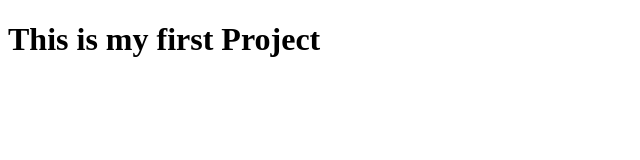
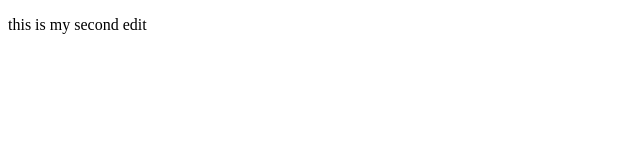
Before and after one commit to saaky8389/Test-Project, a plain HTML site: page index.html in a window 1280 px wide. Shown: the whole page, without its empty margins (0-640 px from the left). Drawn offline with Linux system fonts and the light colour scheme.

Commit message:
html code changed

```diff
--- a/index.html
+++ b/index.html
@@ -7,6 +7,6 @@
     <title>My Test Project</title>
 </head>
 <body>
-   <h1>This is my first Project</h1>
+   <p>this is my second edit</p>
 </body>
 </html>
```
